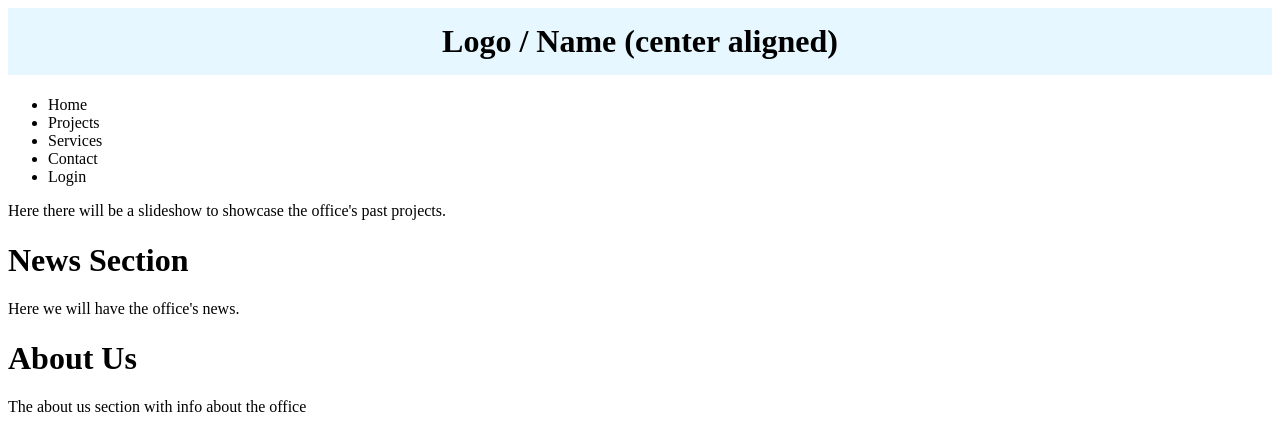
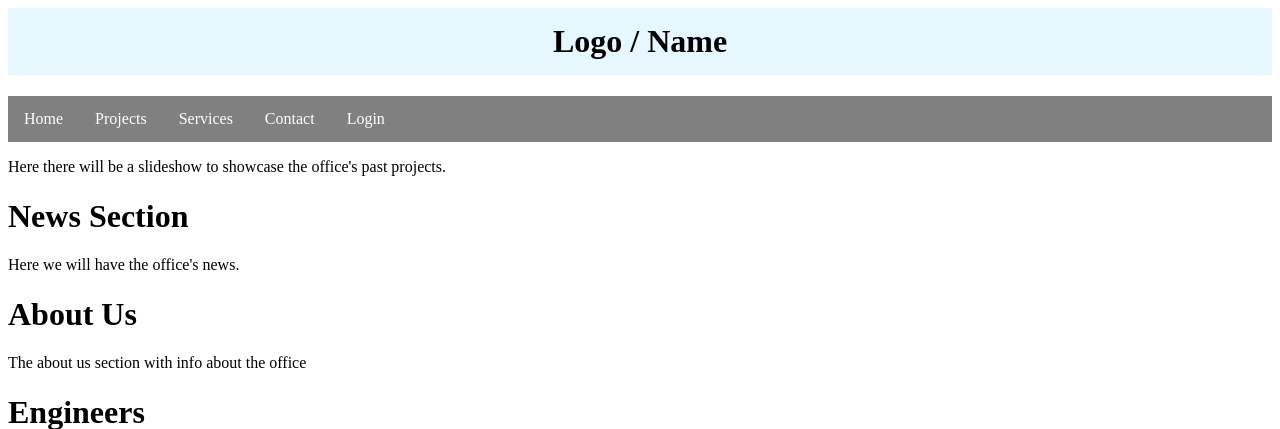
Before and after one commit to AndrewManitsas/HPC_Project_2017, a PHP site: page / in a window 1280 px wide. Shown: the top 429 px of the page. Run offline with PHP 8.4, Linux system fonts and the light colour scheme.

Commit message:
basic layout and main sections

```diff
--- a/index.html
+++ b/index.html
@@ -6,16 +6,16 @@
 	</head>
 	<body>
 		<div class="Header">
-			<h1 id="Logo">Logo / Name (center aligned)</h1>
+			<h1 id="Logo">Logo / Name</h1>
 		</div>
 
 		<div class="Navbar">
 			<ul>
-				<li>Home</li>
-				<li>Projects</li>
-				<li>Services</li>
-				<li>Contact</li>
-				<li>Login</li>
+				<li><a href="">Home</a></li>
+				<li><a href="">Projects</a></li>
+				<li><a href="">Services</a></li>
+				<li><a href="">Contact</a></li>
+				<li><a href="">Login</a></li>
 			</ul>
 		</div>
 
--- a/style.css
+++ b/style.css
@@ -1,3 +1,7 @@
+.body {
+	font: arial;
+}
+
 .Header, .Footer {
 	background-color: #e6f7ff;
 }
@@ -7,3 +11,31 @@
 	text-align: center;
 	padding: 15px;
 }
+
+ul {
+	list-style-type: none;
+	margin: 0;
+	padding: 0;
+	overflow: hidden;
+	background-color: grey;
+}
+
+li {
+	float: left;
+}
+
+li a {
+	display: block;
+	color: white;
+	text-align: center;
+	padding: 14px 16px;
+	text-decoration: none;
+}
+
+a:hover:not(.active) {
+    background-color: #111;
+}
+
+.active {
+background-color:#4CAF50;
+}
```
